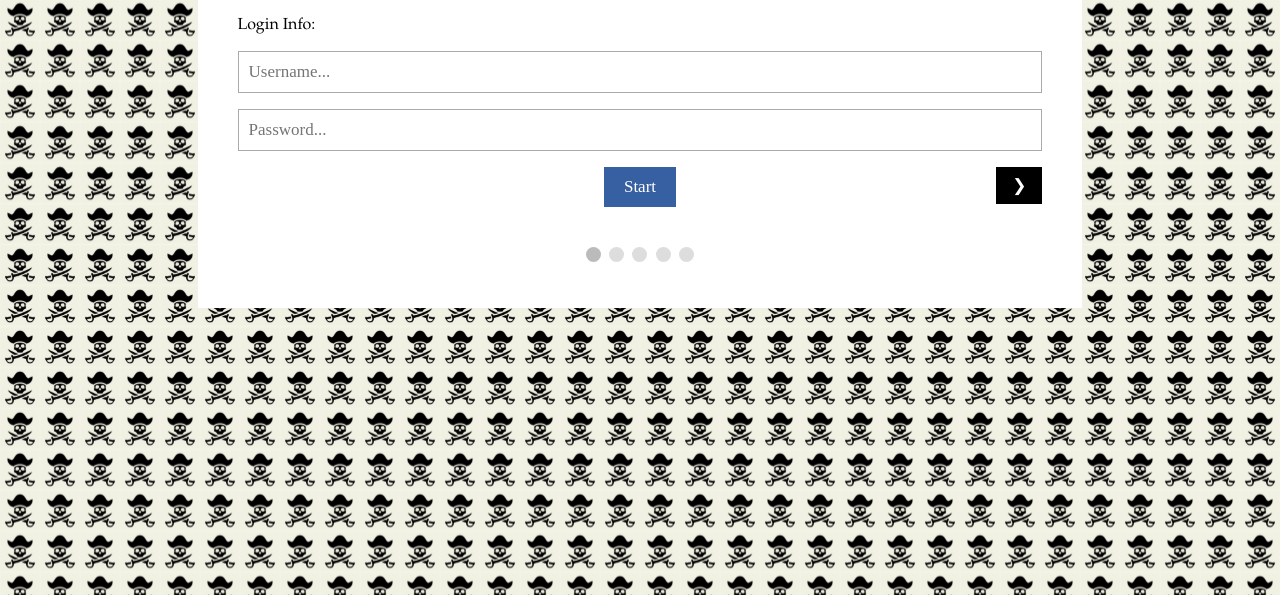
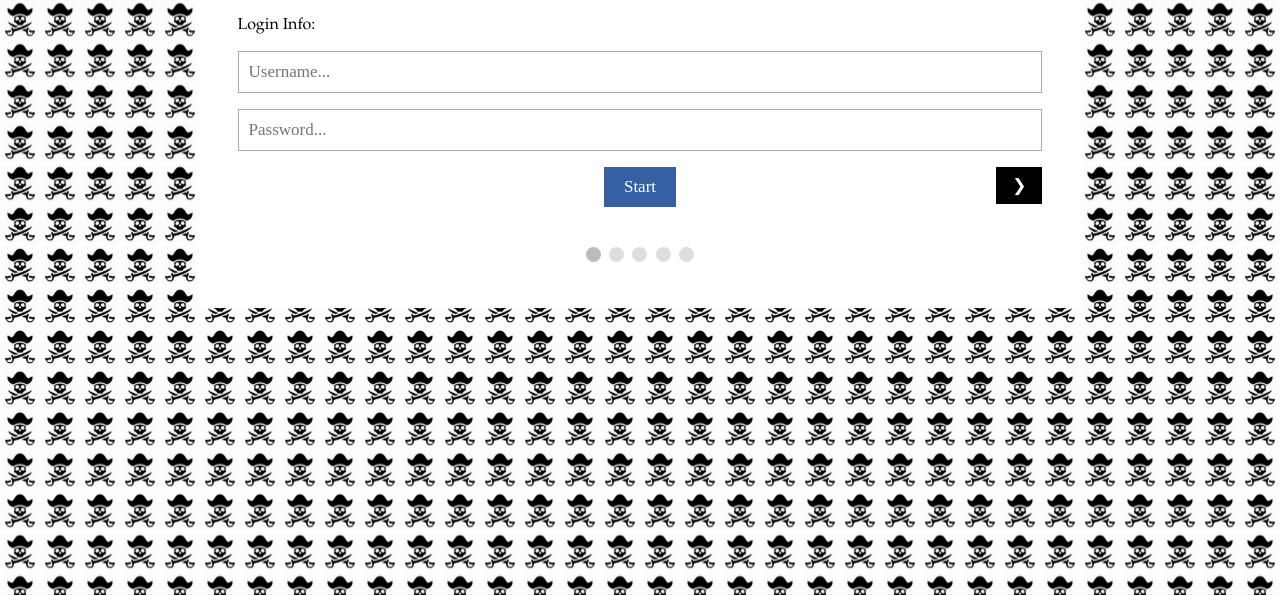
Before and after one commit to sniper13/sniper13.github.io, a plain HTML site: page index.html in a window 1280 px wide. Shown: the part 205-800 px from the top of the page. Drawn offline with Linux system fonts and the light colour scheme; files whose address does not match are found by name.

Commit message:
checking background css! because background-image was not shown

```diff
--- a/css/settings.css
+++ b/css/settings.css
@@ -4,7 +4,7 @@ body {
   background-image: url("skulls/skull4.png");
   background-size: 40px;
   background-repeat: space;
-  background-color: #F3F3E6;
+  xxxbackground-color: #F3F3E6;
 
 }
 
```
